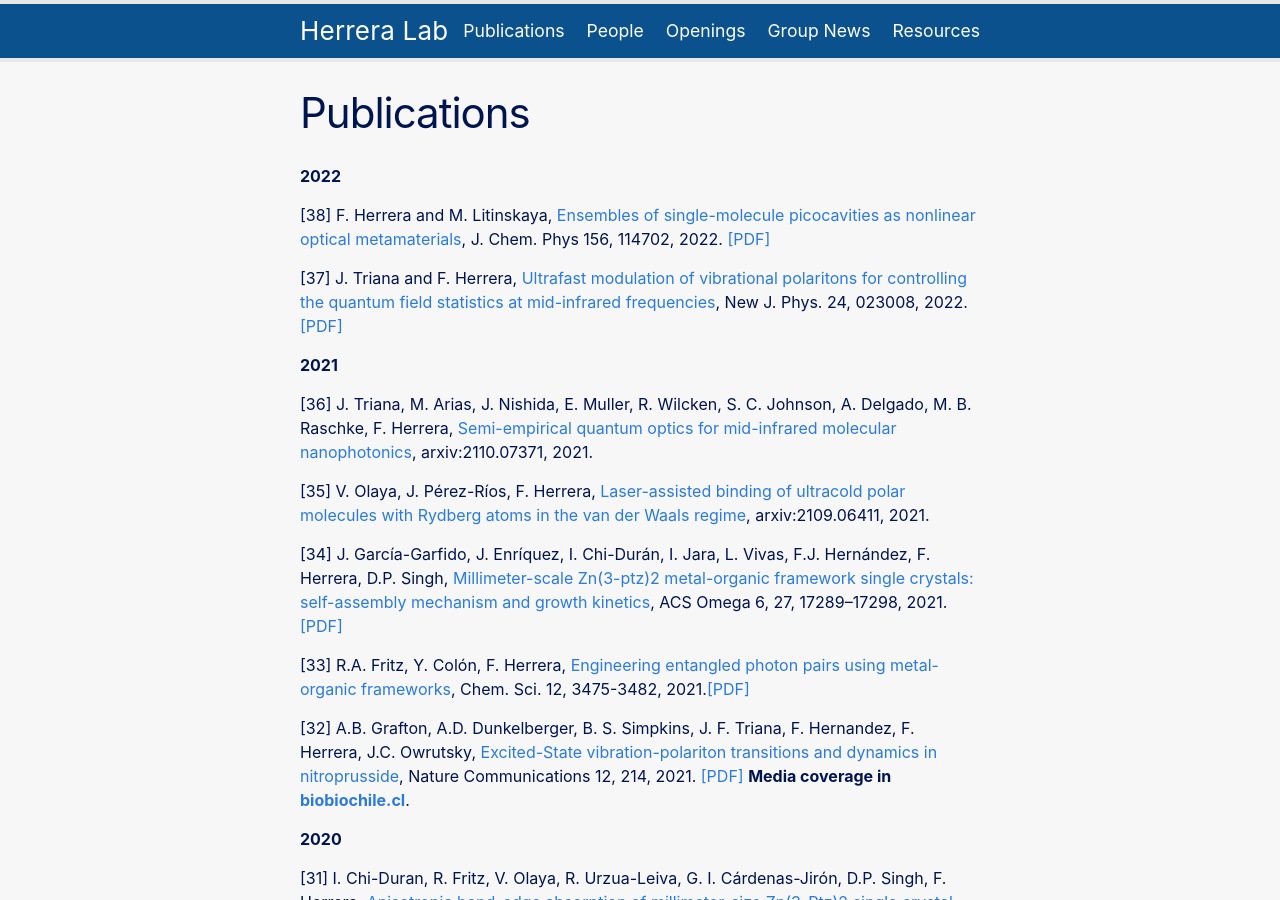
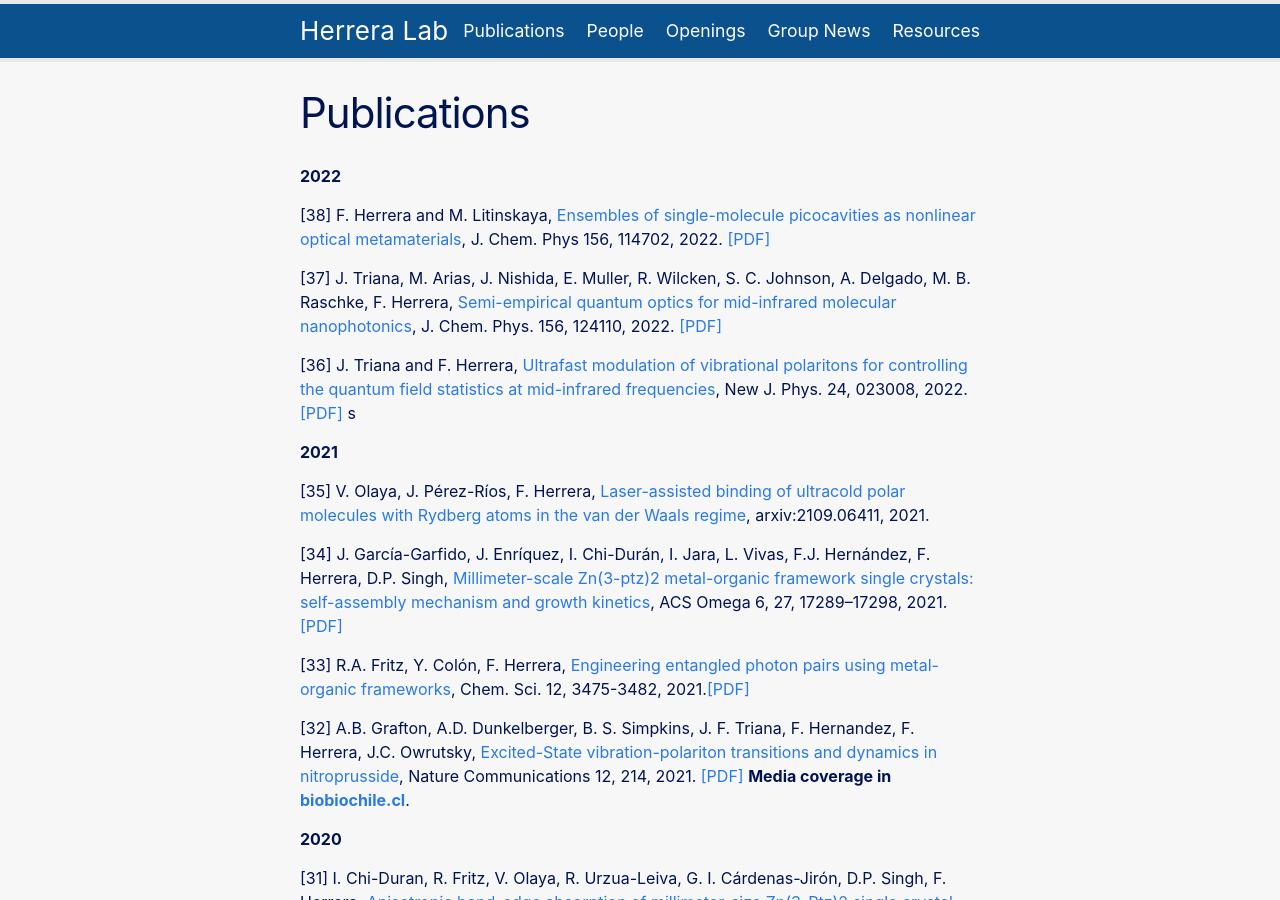
Before and after one commit to fherreralab/fherreralab.github.io, a Jekyll site: the page built from publications.md, in a window 1280 px wide and 900 px high. Built offline with Jekyll 4.4.1, drawn with Linux system fonts in a browser that asks for light colours.

Commit message:
updated journal ref and cv

```diff
--- a/publications.md
+++ b/publications.md
@@ -8,12 +8,13 @@ permalink: /publications/
 
 [38] F. Herrera and M. Litinskaya, [Ensembles of single-molecule picocavities as nonlinear optical metamaterials](https://aip.scitation.org/doi/10.1063/5.0080063), J. Chem. Phys 156, 114702, 2022. [[PDF]]({{ "/assets/papers/2022 Disordered ensembles of strongly coupled single-molecule plasmonic picocavities as nonlinear optical metamaterials.pdf" | absolute_url}})
 
-[37] J. Triana and F. Herrera, [Ultrafast modulation of vibrational polaritons for controlling the quantum field statistics at mid-infrared frequencies](https://iopscience.iop.org/article/10.1088/1367-2630/ac4a17), New J. Phys. 24, 023008, 2022. [[PDF]]({{ "/assets/papers/2022 Ultrafast modulation of vibrational polaritons for controlling the quantum field statistics at mid-infrared frequencies.pdf" | absolute_url}})
+[37] J. Triana, M. Arias, J. Nishida, E. Muller, R. Wilcken, S. C. Johnson, A. Delgado, M. B. Raschke, F. Herrera, [Semi-empirical quantum optics for mid-infrared molecular nanophotonics](https://aip.scitation.org/doi/10.1063/5.0075894), J. Chem. Phys. 156, 124110, 2022. [[PDF]]({{ "/assets/papers/2022 Semi-empirical quantum optics for mid-infrared molecular nanophotonics.pdf" | absolute_url}})
+
+[36] J. Triana and F. Herrera, [Ultrafast modulation of vibrational polaritons for controlling the quantum field statistics at mid-infrared frequencies](https://iopscience.iop.org/article/10.1088/1367-2630/ac4a17), New J. Phys. 24, 023008, 2022. [[PDF]]({{ "/assets/papers/2022 Ultrafast modulation of vibrational polaritons for controlling the quantum field statistics at mid-infrared frequencies.pdf" | absolute_url}})
+s
 
 
 **2021**
-
-[36] J. Triana, M. Arias, J. Nishida, E. Muller, R. Wilcken, S. C. Johnson, A. Delgado, M. B. Raschke, F. Herrera, [Semi-empirical quantum optics for mid-infrared molecular nanophotonics](https://arxiv.org/abs/2110.07371), arxiv:2110.07371, 2021.
 
 [35] V. Olaya, J. Pérez-Ríos, F. Herrera, [Laser-assisted binding of ultracold polar molecules with Rydberg atoms in the van der Waals regime](https://arxiv.org/abs/2109.06411), arxiv:2109.06411, 2021.
 
```
Also changed, not shown: 4 other files.
